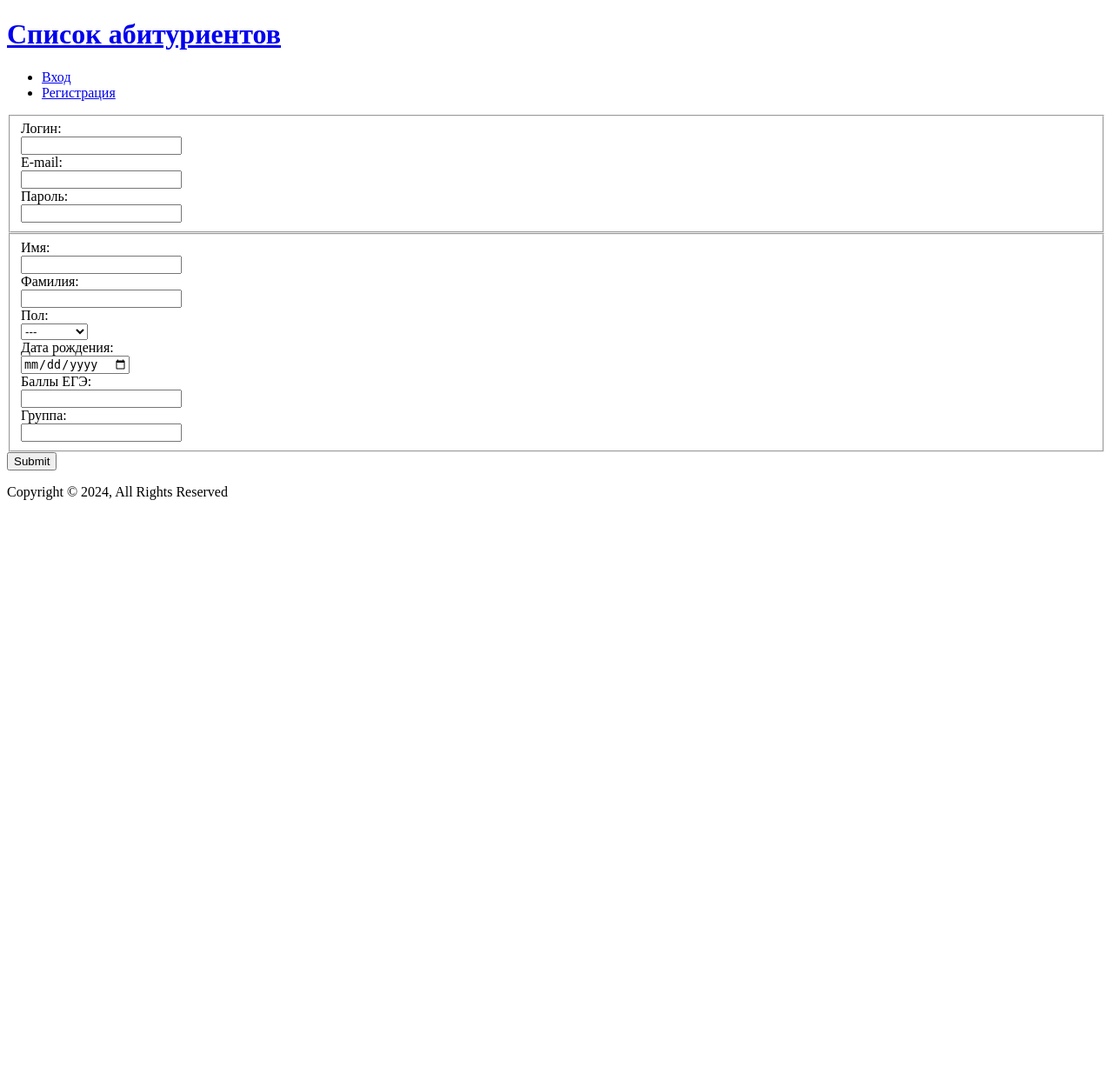
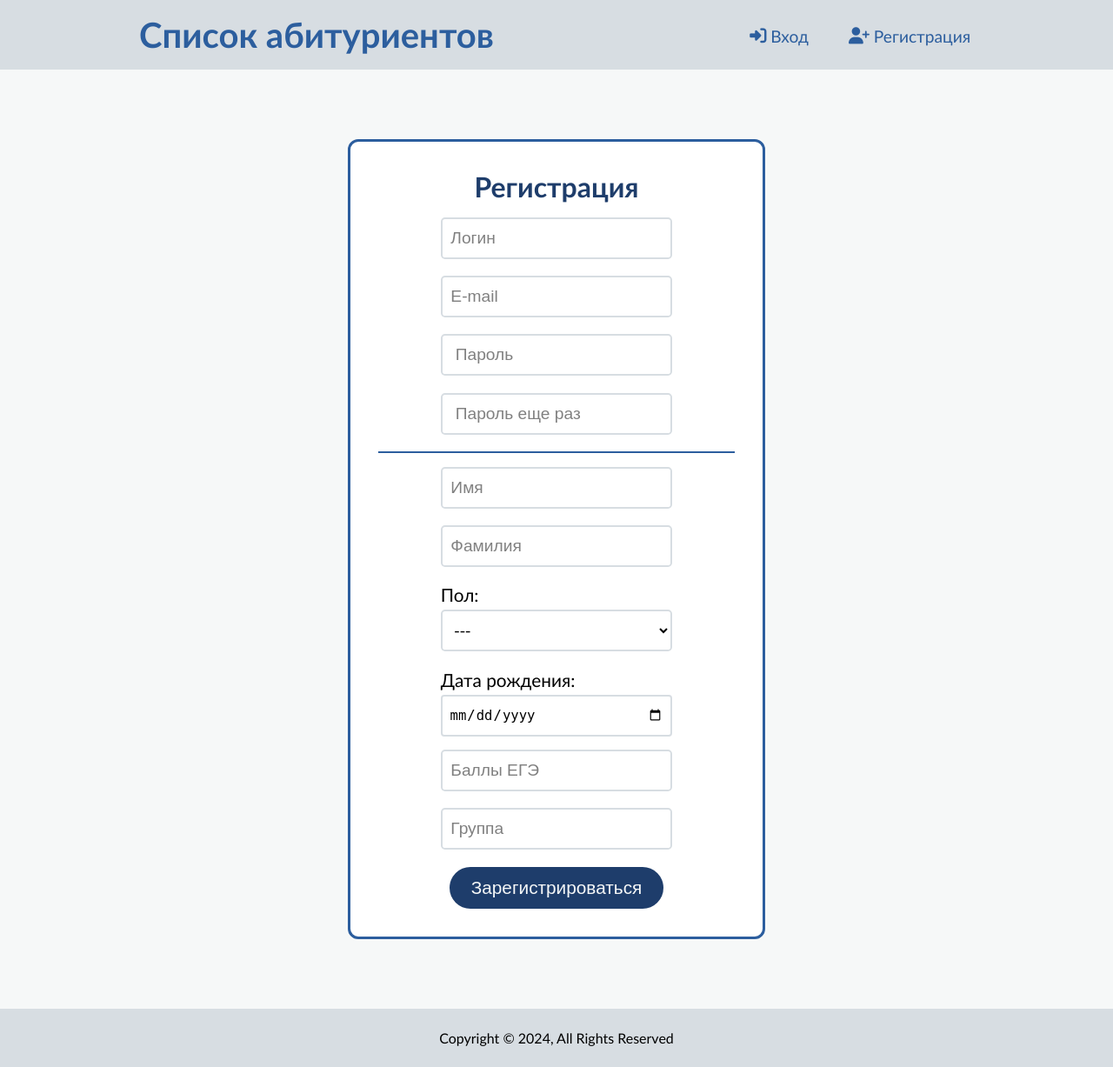
Before and after one commit to bcchicr/phone-book, a PHP site: page /test/resources/views/register.php in a window 1280 px wide. Shown: the whole page at 87% size. Before the commit the page ends 575 px from the top, so only its background shows below. Run offline with PHP 8.4, Linux system fonts and the light colour scheme; some libraries are stand-ins or nearby versions.

Commit message:
added form styles

```diff
--- /dev/null
+++ b/public/css/style.css
@@ -0,0 +1,212 @@
+:root {
+  --bg-color: #f6f8f8;
+  --bg-color-dark: #d7dde2;
+  --main-color: #2c5e9e;
+  --main-color-dark: #1e3d6b;
+  --main-color-light: #5995dd;
+
+  --content-width: 75%;
+}
+
+* {
+  margin: 0;
+  padding: 0;
+}
+
+html {
+  font-family: "Gill Sans", "Gill Sans MT", Calibri, "Trebuchet MS", sans-serif;
+}
+
+body {
+  width: 100%;
+  height: 100%;
+  background-color: var(--bg-color);
+}
+
+#header,
+#footer {
+  background-color: var(--bg-color-dark);
+}
+
+#main-container {
+  min-height: 100vh;
+  display: flex;
+  flex-direction: column;
+}
+
+.container {
+  width: var(--content-width);
+  min-width: 300px;
+  margin: 0 auto;
+}
+
+main {
+  flex: 1 1 auto;
+}
+
+a {
+  color: #2c5e9e;
+  text-decoration: none;
+}
+
+ul {
+  list-style: none;
+}
+
+#header {
+  width: 100%;
+  margin: 0 auto;
+  color: var(--main-color);
+}
+
+#header > .container {
+  display: flex;
+  justify-content: space-between;
+  flex-wrap: nowrap;
+}
+
+#header h1 {
+  font-size: 2.5rem;
+}
+
+#header h1 a {
+  display: block;
+  padding: 1rem 0;
+}
+
+#nav {
+  display: flex;
+  align-items: center;
+}
+
+#nav ul {
+  display: flex;
+  flex-direction: row;
+  gap: 2em;
+  font-size: 1.2rem;
+}
+
+.nav-link {
+  display: block;
+  padding: 0.2em;
+  white-space: nowrap;
+}
+
+.nav-link > * {
+  vertical-align: middle;
+}
+
+.nav-link:hover {
+  background-color: var(--main-color);
+  color: var(--bg-color-dark);
+}
+
+#footer {
+  padding: 1.5em 0;
+  text-align: center;
+}
+
+.card {
+  box-sizing: border-box;
+  max-width: 30em;
+  margin: 5em auto;
+  padding: 2em;
+  border-radius: 0.75em;
+  border: 3px solid var(--main-color);
+
+  background-color: white;
+}
+
+fieldset {
+  border: none;
+}
+
+.form-divider {
+  border: 1px solid var(--main-color);
+  margin-bottom: 1em;
+}
+
+.form-header {
+  text-align: center;
+  font-size: 2rem;
+  color: var(--main-color-dark);
+  margin-bottom: 0.5em;
+}
+
+.field,
+.field-label {
+  box-sizing: border-box;
+  display: block;
+  width: 65%;
+  margin: 0 auto;
+}
+
+.field-label {
+  font-size: 1.3em;
+  margin-bottom: 0.25em;
+}
+
+.field {
+  height: 3rem;
+  min-width: 200px;
+  padding: 0.5em;
+  margin-bottom: 1em;
+
+  border: 2px solid var(--bg-color-dark);
+  border-radius: 0.25em;
+
+  background-color: white;
+
+  font-size: 1.2em;
+}
+
+.field:focus {
+  outline-color: var(--main-color-light);
+}
+
+.field::placeholder {
+  color: gray;
+  opacity: 1;
+}
+
+.submit {
+  display: block;
+  width: 60%;
+  min-width: 180px;
+  margin: 0 auto;
+  padding: 0.75rem;
+
+  border-radius: 1.5rem;
+  border: none;
+
+  background-color: var(--main-color-dark);
+  color: var(--bg-color);
+  font-size: 1.3em;
+}
+
+.submit:hover {
+  cursor: pointer;
+  background-color: var(--main-color);
+}
+
+@media (max-width: 768px) {
+  .container {
+    width: 90%;
+  }
+
+  #header h1 {
+    font-size: 2rem;
+  }
+
+  #nav ul {
+    gap: 1em;
+  }
+
+  .nav-link span {
+    display: none;
+  }
+
+  .submit {
+    font-size: 0.9rem;
+  }
+}
--- a/resources/views/components/footer.php
+++ b/resources/views/components/footer.php
@@ -1,5 +1,7 @@
-<footer>
-    <p>
-        Copyright &copy; 2024, All Rights Reserved
-    </p>
+<footer id="footer">
+    <div class="container">
+        <p>
+            Copyright &copy; 2024, All Rights Reserved
+        </p>
+    </div>
 </footer>
--- a/resources/views/components/header.php
+++ b/resources/views/components/header.php
@@ -1,9 +1,17 @@
-<header>
-    <h1><a href="/">Список абитуриентов</a></h1>
-    <nav>
-        <ul>
-            <li><a href="/login">Вход</a></li>
-            <li><a href="/register">Регистрация</a></li>
-        </ul>
-    </nav>
+<header id="header">
+    <div class="container">
+        <h1><a href="/">Список абитуриентов</a></h1>
+        <nav id="nav">
+            <ul>
+                <li><a class="nav-link" href="/login">
+                        <i class="fa-solid fa-right-to-bracket"></i>
+                        <span>Вход</span>
+                    </a></li>
+                <li><a class="nav-link" href="/register">
+                        <i class="fa-solid fa-user-plus"></i>
+                        <span>Регистрация</span>
+                    </a></li>
+            </ul>
+        </nav>
+    </div>
 </header>
--- a/resources/views/register.php
+++ b/resources/views/register.php
@@ -5,78 +5,46 @@
     <meta charset="UTF-8">
     <meta name="viewport" content="width=device-width, initial-scale=1.0">
     <title>Регистрация</title>
+    <link rel="stylesheet" href="/css/style.css">
+    <script src="https://kit.fontawesome.com/14de4b1c37.js" crossorigin="anonymous"></script>
 </head>
 
 <body>
+    <div id="main-container">
         <?php include __DIR__ . '/components/header.php' ?>
         <main>
-        <form action="/register" method="post">
+            <div class="container">
+
+                <form class="card" action="/register" method="post">
+                    <h2 class="form-header">Регистрация</h2>
                     <fieldset>
-                <div>
-                    <label>Логин: <br>
-                        <input type="text" name="login" required>
-                    </label>
-                </div>
-                <div>
-                    <label>E-mail: <br>
-                        <input type="email" name="email" required>
-                    </label>
-                </div>
-                <div>
-                    <label>Пароль: <br>
-                        <input type="password" name="password" required>
-                    </label>
-                </div>
-
-
-
+                        <input class="field" name="login" type="text" placeholder="Логин" required>
+                        <input class="field" name="email" type="email" placeholder="E-mail" required>
+                        <input class="field" name=" password" type="password" placeholder=" Пароль" required>
+                        <input class="field" name=" password" type="password" placeholder=" Пароль еще раз" required>
                     </fieldset>
+                    <div class="form-divider"></div>
                     <fieldset>
-                <div>
-                    <label>Имя: <br>
-                        <input type="text" name="first-name" required>
-                    </label>
-                </div>
-                <div>
-                    <label>Фамилия: <br>
-                        <input type="text" name="last-name" required>
-                    </label>
-                </div>
-                <div>
-                    <label>Пол: <br>
-                        <select name="sex" required>
-                            <option disabled selected> --- </option>
+                        <input class="field" name="first-name" type="text" placeholder="Имя" required>
+                        <input class="field" name="last-name" type="text" placeholder="Фамилия" required>
+                        <label class="field-label" for="sex">Пол:</label>
+                        <select class="field" id="sex" name="sex" required>
+                            <option value="" disabled selected> --- </option>
                             <option value="m">Мужской</option>
                             <option value="f">Женский</option>
                         </select>
-                    </label>
+                        <label class="field-label" for="birth-date">Дата рождения:</label>
+                        <input class="field" id="birth-date" type="date" name="birth-date" required>
+                        <input class="field" name="points" type="number" placeholder="Баллы ЕГЭ" required>
+                        <input class="field" name="group" type="text" placeholder="Группа" required>
+                    </fieldset>
+                    <button class="submit" type="submit">Зарегистрироваться</button>
+
+                </form>
             </div>
-                <div>
-                    <label> Дата рождения: <br>
-                        <input type="date" name="birth-date" required>
-                    </label>
-                </div>
-                <div>
-                    <label> Баллы ЕГЭ: <br>
-                        <input type="number" name="points" required>
-                    </label>
-                </div>
-                <div>
-                    <label>Группа: <br>
-                        <input type="text" name="group" required>
-                    </label>
-                </div>
-
-
-
-
-
-
-            </fieldset>
-            <input type="submit">
-        </form>
         </main>
         <?php include __DIR__ . '/components/footer.php' ?>
+    </div>
 </body>
 
 </html>
```
Also changed, not shown: resources/views/index.php (+9 -5 lines), resources/views/login.php (+17 -18 lines), src/Http/Controllers/UserController.php (+4 -4 lines). Lines whose indentation alone changed are shown as unchanged.
